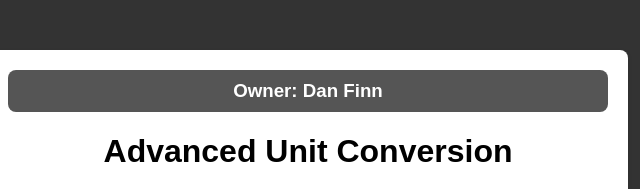
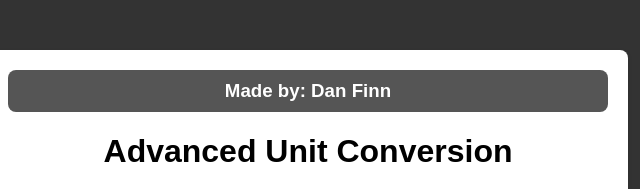
Before and after one commit to finn1817/Unit-Conversion, a plain HTML site: page index.html in a window 1280 px wide. Shown: the top 189 px of the page, 332-972 px from the left. Drawn offline with Linux system fonts and the light colour scheme.

Commit message:
Update index.html

```diff
--- a/index.html
+++ b/index.html
@@ -63,7 +63,7 @@
 <body>
     <div class="container">
         <header> <!-- Added header tag -->
-            <h3>Owner: Dan Finn</h3>
+            <h3>Made by: Dan Finn</h3>
         </header>
         <h1>Advanced Unit Conversion</h1>
         <form id="unitConversionForm">
```
